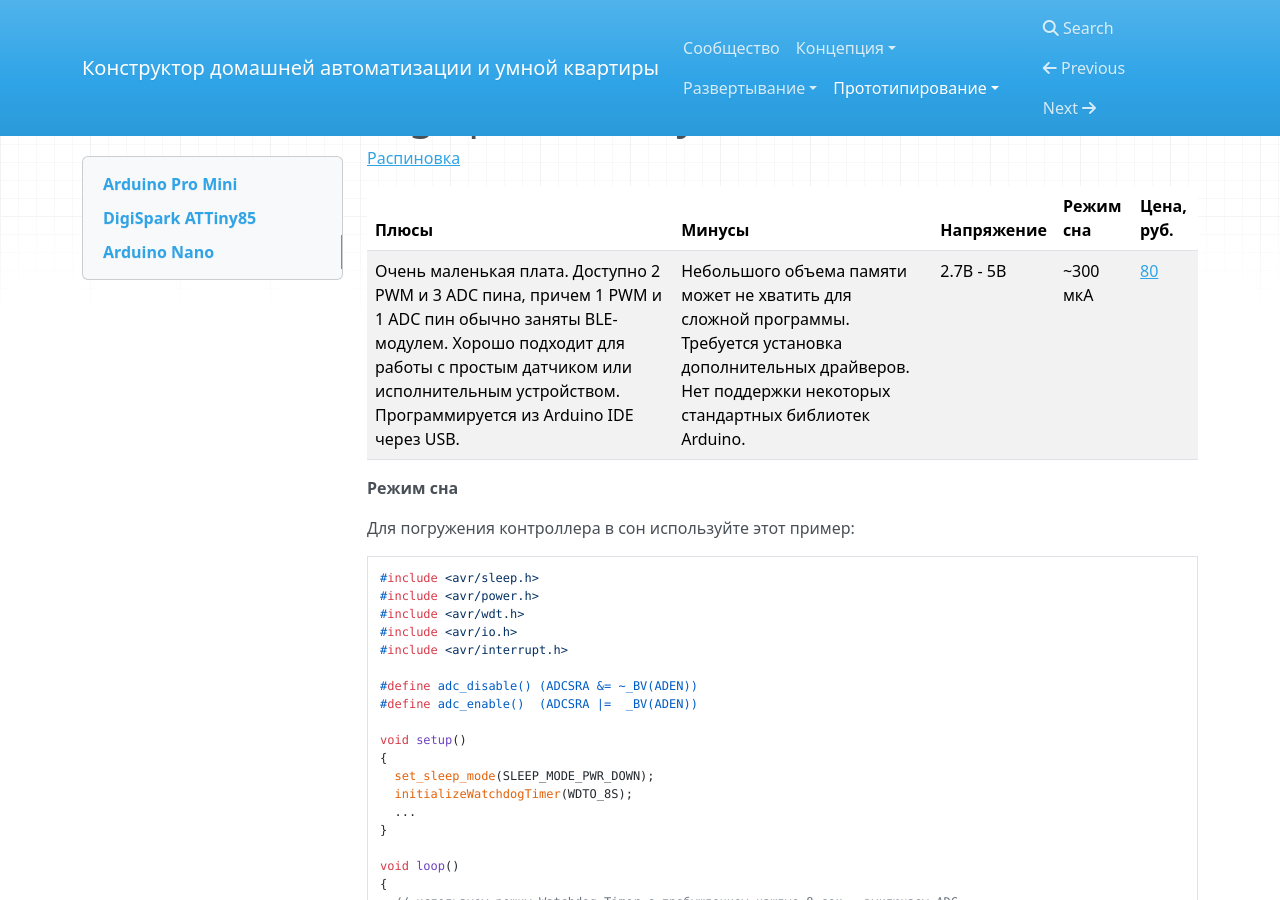
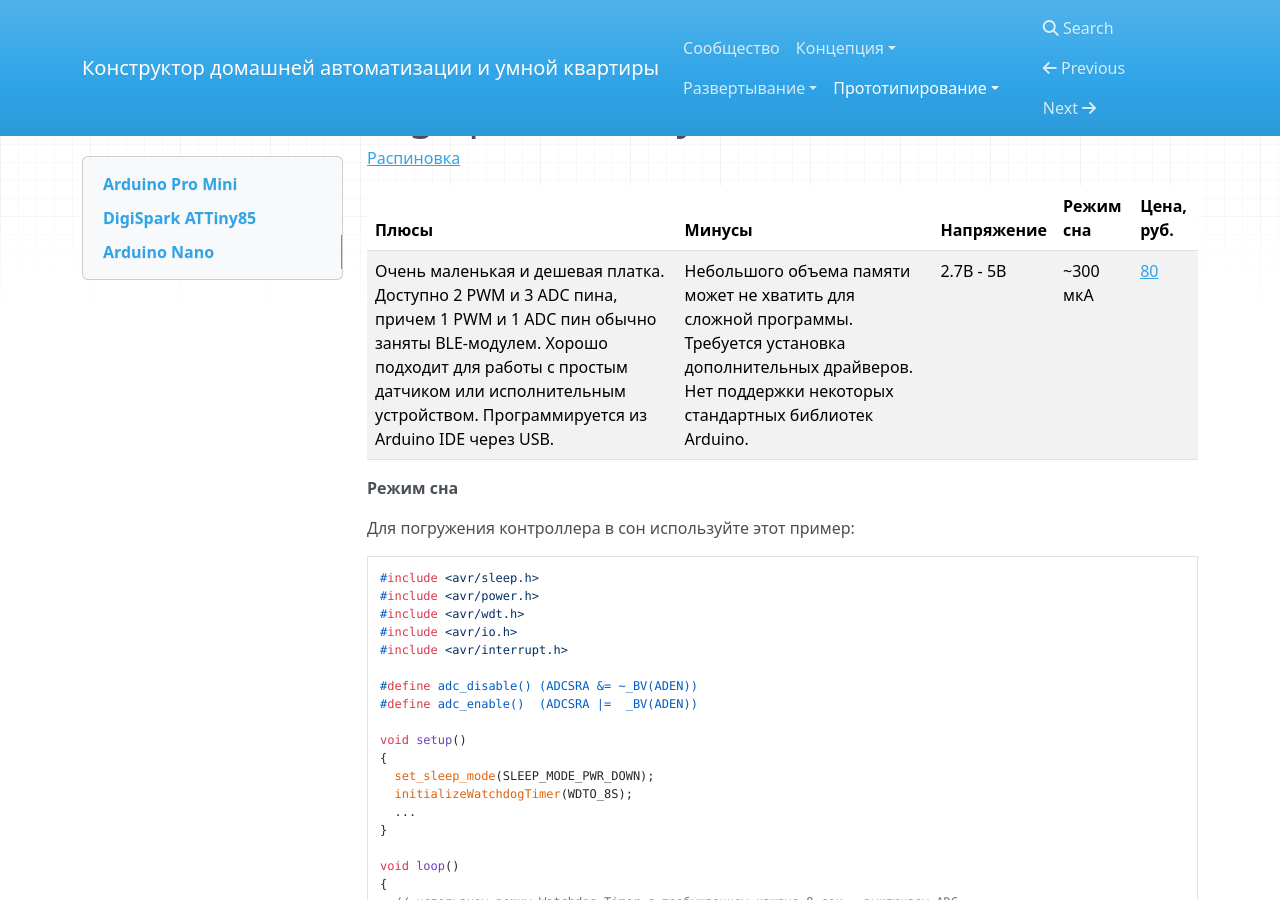
Before and after one commit to cutecare/cutecare-docs, an MkDocs documentation site: the page built from docs/Микроконтроллеры.md, in a window 1280 px wide and 900 px high, scrolled down 2051 px. Built offline with MkDocs 1.6.1, drawn with Linux system fonts in a browser that asks for light colours; nearby versions of some CDN libraries; old or Windows-style settings are respelled for this version of MkDocs.

Commit message:
Update Микроконтроллеры.md

```diff
--- a/docs/Микроконтроллеры.md
+++ b/docs/Микроконтроллеры.md
@@ -60,7 +60,7 @@ void loop()
 
 |Плюсы|Минусы|Напряжение|Режим сна|Цена, руб.|
 | :----------- |:----------- |:----------- |:----------- |:----------- |
-|Очень маленькая плата. Доступно 2 PWM и 3 ADC пина, причем 1 PWM и 1 ADC пин обычно заняты BLE-модулем. Хорошо подходит для работы с простым датчиком или исполнительным устройством. Программируется из Arduino IDE через USB.|Небольшого объема памяти может не хватить для сложной программы. Требуется установка дополнительных драйверов. Нет поддержки некоторых стандартных библиотек Arduino.|2.7В - 5В|~300 мкА|[80](https://rover.ebay.com/rover/1/711-53200-19255-0/1?icep_id=114&ipn=icep&toolid=20004&campid=5338218090&mpre=https%3A%2F%2Fwww.ebay.com%2Fitm%2FDigispark-Kickstarter-Attiny85-USB-Development-Board-for-arduino-NEW%2F311076127758%3FssPageName%3DSTRK%253AMEBIDX%253AIT%26_trksid%3Dp2057872.m2749.l2649)|
+|Очень маленькая и дешевая платка. Доступно 2 PWM и 3 ADC пина, причем 1 PWM и 1 ADC пин обычно заняты BLE-модулем. Хорошо подходит для работы с простым датчиком или исполнительным устройством. Программируется из Arduino IDE через USB.|Небольшого объема памяти может не хватить для сложной программы. Требуется установка дополнительных драйверов. Нет поддержки некоторых стандартных библиотек Arduino.|2.7В - 5В|~300 мкА|[80](https://rover.ebay.com/rover/1/711-53200-19255-0/1?icep_id=114&ipn=icep&toolid=20004&campid=5338218090&mpre=https%3A%2F%2Fwww.ebay.com%2Fitm%2FDigispark-Kickstarter-Attiny85-USB-Development-Board-for-arduino-NEW%2F311076127758%3FssPageName%3DSTRK%253AMEBIDX%253AIT%26_trksid%3Dp2057872.m2749.l2649)|
 
 **Режим сна**
 
```
